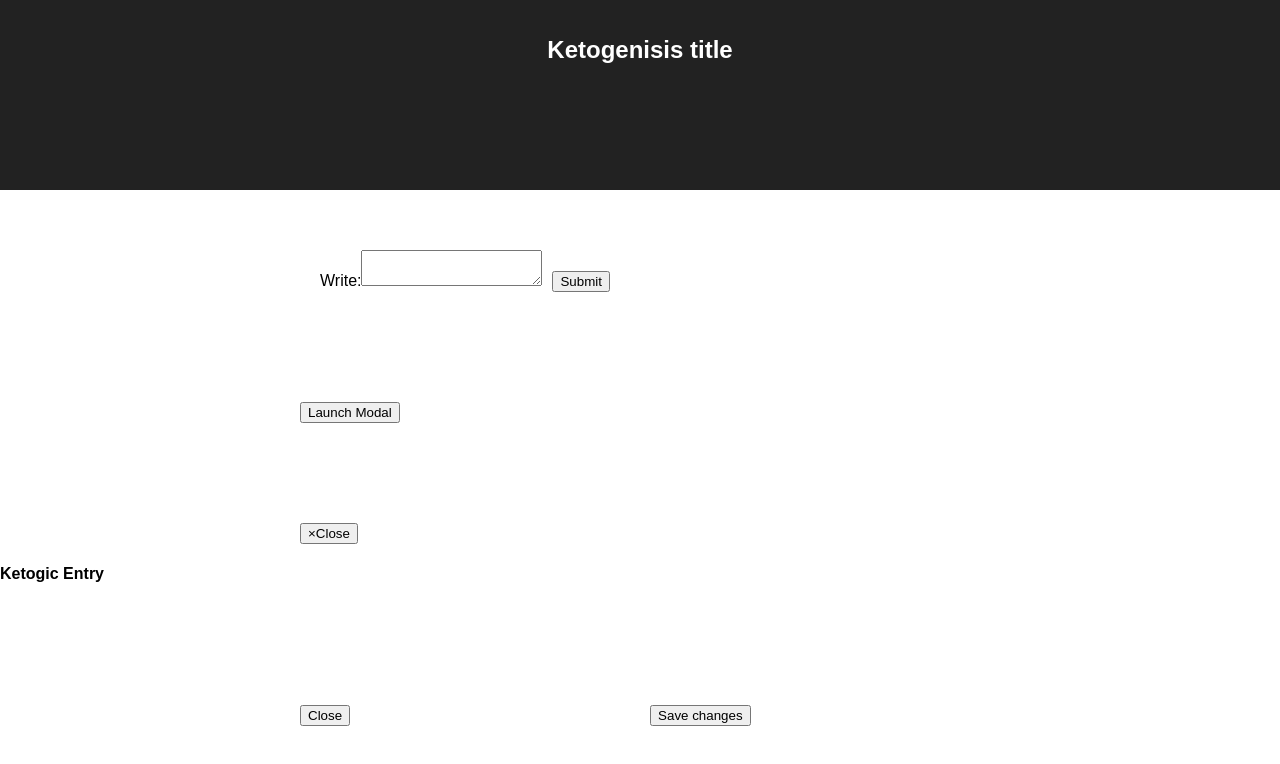
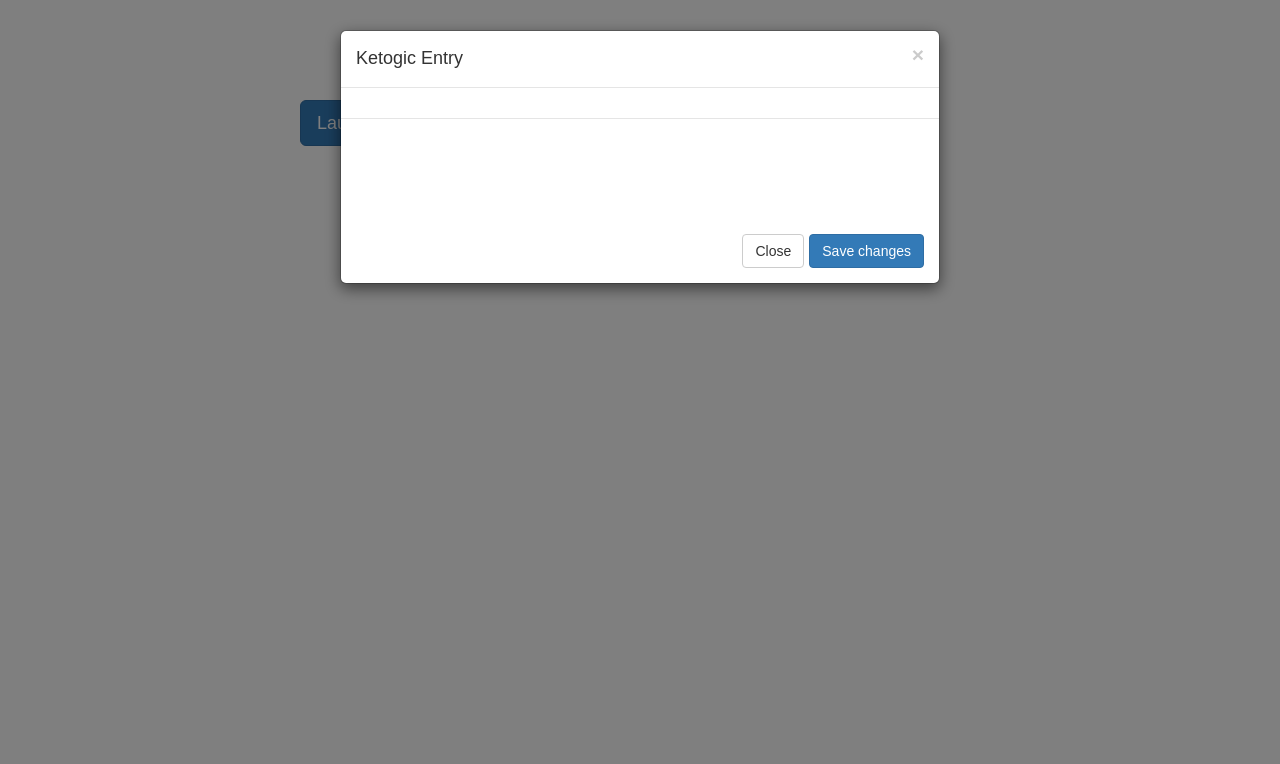
Before and after one commit to Garabed96/Recipe-box, a React (Create React App) app: page / in a window 1280 px wide. Both pictures are taken after a click on the button "Launch Modal". Shown: the top 764 px of the page. Built offline with nearby package versions, Linux system fonts and the light colour scheme.

Commit message:
Modal fixed

```diff
--- a/package.json
+++ b/package.json
@@ -3,11 +3,9 @@
   "version": "0.1.0",
   "private": true,
   "dependencies": {
-    "@types/bootstrap": "^4.0.0",
-    "bootstrap": "^4.0.0",
+    "bootstrap": "^3.3.7",
     "react": "^16.2.0",
     "react-bootstrap": "^0.32.1",
-    "react-bootstrap-modal": "^4.0.0",
     "react-dom": "^16.2.0",
     "react-scripts": "1.1.1",
     "reactstrap": "^5.0.0-beta.2",
--- a/public/index.html
+++ b/public/index.html
@@ -20,6 +20,8 @@
       work correctly both with client-side routing and a non-root public URL.
       Learn how to configure a non-root public URL by running `npm run build`.
     -->
+    <link rel="stylesheet" href="https://maxcdn.bootstrapcdn.com/bootstrap/3.3.7/css/bootstrap.min.css" integrity="sha384-BVYiiSIFeK1dGmJRAkycuHAHRg32OmUcww7on3RYdg4Va+PmSTsz/K68vbdEjh4u" crossorigin="anonymous">
+
     <title>React App</title>
   </head>
   <body>
--- a/src/App.js
+++ b/src/App.js
@@ -1,4 +1,4 @@
-import React, { Component } from 'react';
+import React from 'react';
 import './App.css';
 import {Modal, Button} from 'react-bootstrap'
 
@@ -8,25 +8,24 @@ import {Modal, Button} from 'react-bootstrap'
 
 
 
-class App extends Component {
+class App extends React.Component {
   constructor(props, context){
     super(props);
     this.state = { value: '', show: false};
-    this.handleShow = this.handleShow.bind(this);
-    this.handleClose = this.handleClose.bind(this); this.handleShow = this.handleShow.bind(this);
-    this.handleClose = this.handleClose.bind(this);
+    // this.handleShow = this.handleShow.bind(this);
+    // this.handleClose = this.handleClose.bind(this);
     this.handlePop = this.handlePop.bind(this);
     this.handlePopped = this.handlePopped.bind(this);
   }
 
-  handleShow(event) {
-    this.setState({value: event.target.value});
-  }
+  // handleShow(event) {
+  //   this.setState({value: event.target.value});
+  // }
 
-  handleClose(event) {
-    alert('output: ' + this.state.value);
-    event.preventDefault();
-  }
+  // handleClose(event) {
+  //   alert('output: ' + this.state.value);
+  //   event.preventDefault();
+  // }
 
   handlePop() {
     this.setState({ show: true });
@@ -49,7 +48,7 @@ class App extends Component {
 
     return (
     <div>
-      <div className="App">
+      {/* <div className="App">
         <header className="App-header">
         <title> Keto Recipe </title>
           <h1 className="App-title">Ketogenisis title</h1>
@@ -64,19 +63,22 @@ class App extends Component {
         </label>
       <input className="box" type="submit" value="Submit" />
       </form>
-      </div>
+      </div> */}
 
 
 
-      <div>
+      <div class="modal-container" style={{ height: 300 }}
+      id="modal-container">
+
       <Button bsStyle="primary" bsSize="large" onClick={this.handlePop}>
         Launch Modal
       </Button>
 
-      <Modal
-        show={this.state.show} onHide={this.handlePopped}>
+      <Modal show={this.state.show} onHide={this.handlePopped} container={this}
+                aria-labelledby="contained-modal-title"
+      >
         <Modal.Header closeButton>
-          <Modal.Title>Ketogic Entry</Modal.Title>
+          <Modal.Title id="contained-modal-title">Ketogic Entry</Modal.Title>
         </Modal.Header>
         <Modal.Body>
         {/* <p>
--- a/src/index.css
+++ b/src/index.css
@@ -26,11 +26,10 @@ Button{
   margin-left: 300px;
 }
 
+.modal { display:block; }
 .modal-container {
   position: relative;
 }
 .modal-container .modal, .modal-container .modal-backdrop {
   position: absolute;
 }
-
-.modal{ display:block; }
```
Also changed, not shown: 2 other files (tests, documents, lock files or other folders).
